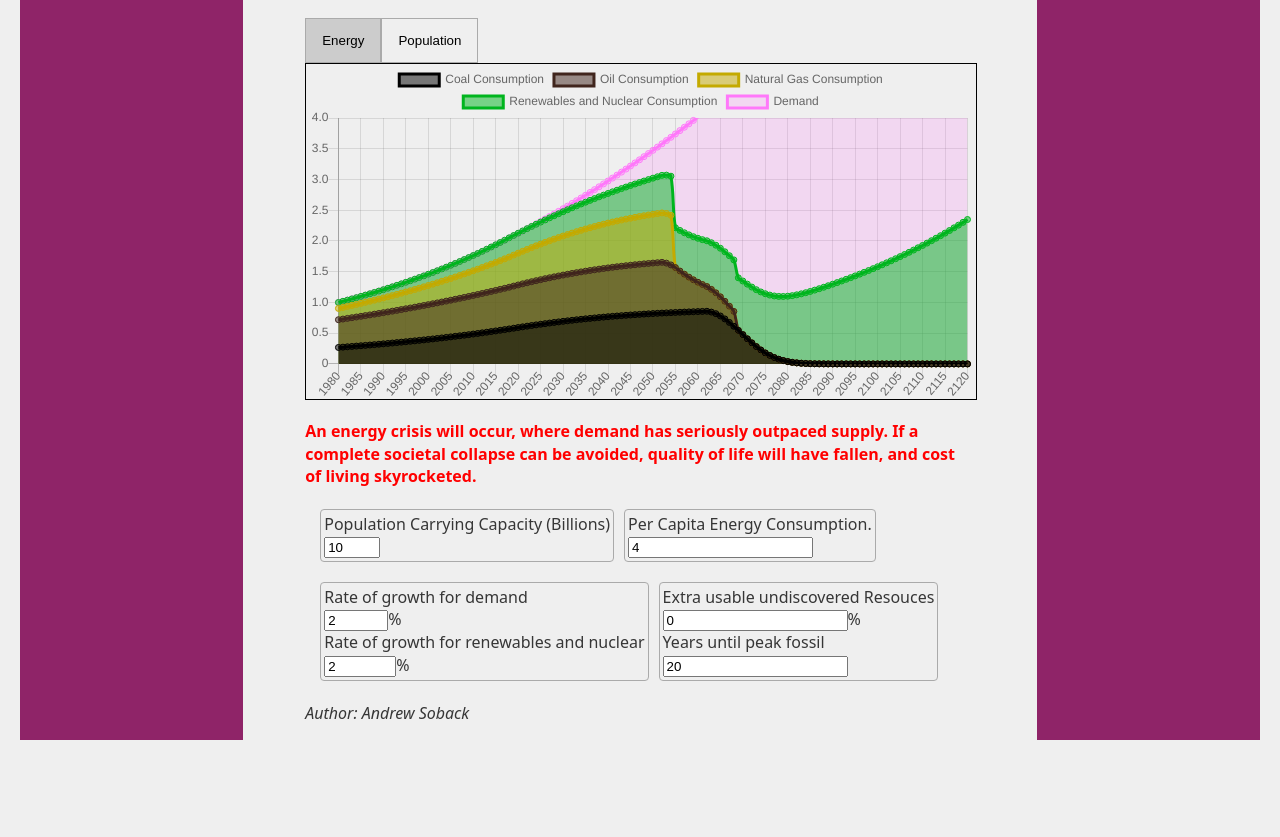
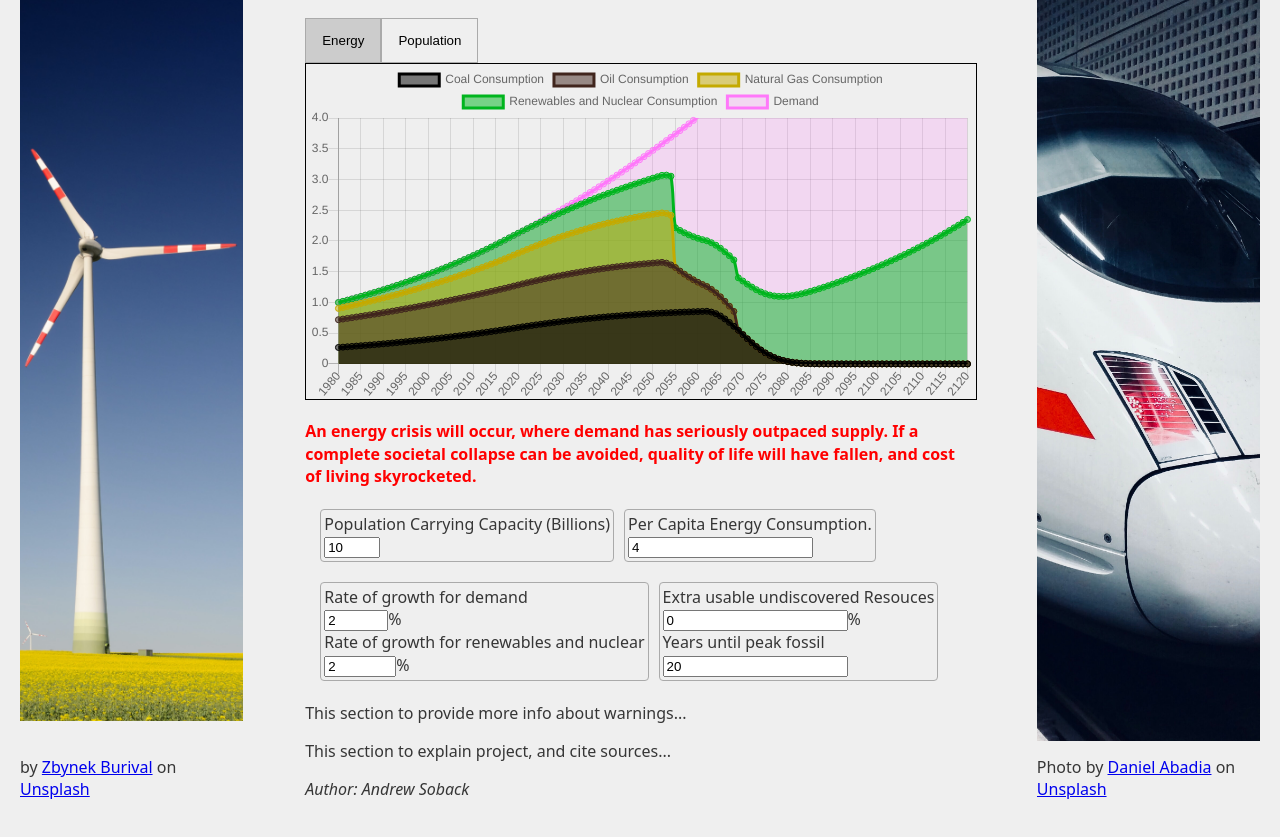
Before and after one commit to asoback/growth_scenarios, a website: page index.html in a window 1280 px wide. Shown: the part 133-970 px from the top of the page. Before the commit the page ends 893 px from the top, so only its background shows below. Drawn offline with nearby package versions, Linux system fonts and the light colour scheme.

Commit message:
Adding side column pictures

```diff
--- a/index.html
+++ b/index.html
@@ -10,7 +10,11 @@
 <body>
   <div class="container">
     <div class="grid-column grid-column-left">
-      <div></div>
+      <div>
+        <p>by
+          <a href="https://unsplash.com/@zburival?utm_source=unsplash&utm_medium=referral&utm_content=creditCopyText">Zbynek Burival</a> on <a href="https://unsplash.com/s/photos/windmill?utm_source=unsplash&utm_medium=referral&utm_content=creditCopyText">Unsplash</a>
+        </p>
+      </div>
     </div>
     <div class="grid-column grid-column-center">
       <!--Title-->
@@ -92,19 +96,22 @@
 
       <!--Info-->
       <div>
-
+          <p>This section to provide more info about warnings...</p>
       </div>
 
       <!--About-->
       <div>
-
+          <p>This section to explain project, and cite sources...</p>
       </div>
       <cite>
         <p>Author: Andrew Soback</p>
       </cite>
     </div>
     <div class="grid-column grid-column-right">
-      <div></div>
+      <div>
+        <p>Photo by <a href="https://unsplash.com/@pixeldan?utm_source=unsplash&utm_medium=referral&utm_content=creditCopyText">Daniel Abadia</a> on <a href="https://unsplash.com/s/photos/high-speed-rail?utm_source=unsplash&utm_medium=referral&utm_content=creditCopyText">Unsplash</a>
+        </p>
+      </div>
     </div>
 
   </div>
--- a/index.js
+++ b/index.js
@@ -351,7 +351,8 @@ const generateEnergyChart = () => {
           min: 0,
           max: max_ticks
         },
-            },{
+      },
+      {
         id: 'unstacked_line',
         stacked: false,
         display: false, // ticks on y axis
@@ -370,7 +371,6 @@ const generateEnergyChart = () => {
     options: options
   });
 };
-
 
 const generatePopChart = () => {
   const data = {};
@@ -412,7 +412,6 @@ const showChart = (e, chart_name) => {
 };
 
 
-
 /* main */
 
 buildYears();
@@ -439,15 +438,13 @@ model_variables.natural_gas.rate = getRateFromCompoundInterest(
   historical_data.total_energy_1980 * historical_data.percent_gas_1980,
   historical_data.total_energy_2018 * historical_data.percent_gas_2018, num_historical_years);
 
-
-console.log("rate", getRateFromCompoundInterest(
-    historical_data.total_energy_1980, historical_data.total_energy_2018, num_historical_years));
 /* Init charts */
 buildPop();
 buildEnergy();
 generateEnergyChart();
 generatePopChart();
 population_chart_element.style.display = 'none';
+energy_chart_element.style.display = 'block';
 
 /* Tab element controls */
 document.getElementById('pop-chart-tab').onclick = () => {
--- a/style.css
+++ b/style.css
@@ -31,12 +31,32 @@ body {
 
 .grid-column-left {
   width: 20%;
-  background-color: #8f2468;
+  background-image: url(public/images/zbynek-burival-4NhqyQeErP8-unsplash.jpg);
+  background-size: 500%;
+  background-position: 67%, 0%;
+  background-repeat: no-repeat;
+  overflow: hidden;
+  position: relative;
 }
 
 .grid-column-right {
- width: 20%;
- background-color: #8f2468;
+  width: 20%;
+  background-image: url(public/images/daniel-abadia-Njq3Nz6-5rQ-unsplash.jpg);
+  background-size: 500%;
+  background-position: 67%, 0%;
+  background-repeat: no-repeat;
+  overflow: hidden;
+  position: relative;
+}
+
+.grid-column-left div {
+  position: absolute;
+  bottom: 0;
+}
+
+.grid-column-right div {
+  position: absolute;
+  bottom: 0;
 }
 
 #populationChart {
```
Also changed, not shown: public/images/daniel-abadia-Njq3Nz6-5rQ-unsplash.jpg (added), public/images/zbynek-burival-4NhqyQeErP8-unsplash.jpg (added). Lines whose indentation alone changed are shown as unchanged.
